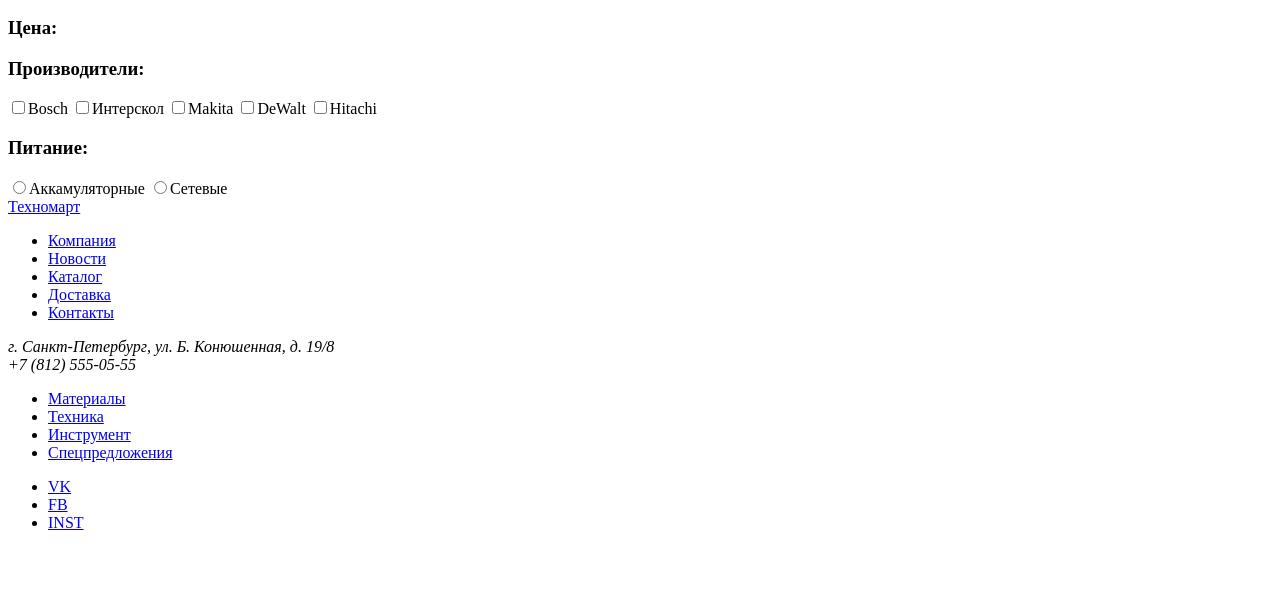
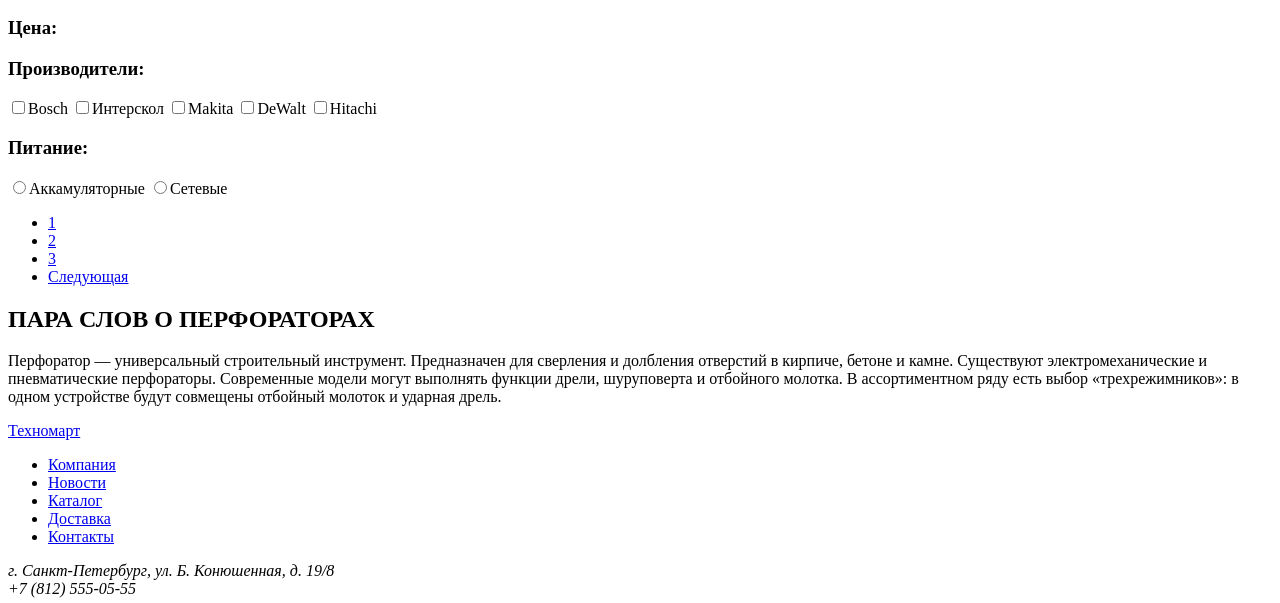
Before and after one commit to karachev/Technomart, a plain HTML site: page catalog.html in a window 1280 px wide. Shown: the part 622-1225 px from the top of the page. Before the commit the page ends 1170 px from the top, so only its background shows below. Drawn offline with Linux system fonts and the light colour scheme.

Commit message:
0.1.6
Add services and paginator in catalog

```diff
--- a/catalog.html
+++ b/catalog.html
@@ -100,7 +100,18 @@
 				</form>
   		</article>
 
-
+  		<div class="paginator">
+  			<ul>
+  				<li><a href="#">1</a></li>
+  				<li><a href="#">2</a></li>
+  				<li><a href="#">3</a></li>
+  				<li><a href="#">Следующая</a></li>
+  			</ul>
+  		</div>
+  		<section class="service-catalog">
+  			<h2>ПАРА СЛОВ О ПЕРФОРАТОРАХ</h2>
+  			<p>Перфоратор — универсальный строительный инструмент. Предназначен для сверления и долбления отверстий в кирпиче, бетоне и камне. Существуют электромеханические и пневматические перфораторы. Современные модели могут выполнять функции дрели, шуруповерта и отбойного молотка. В ассортиментном ряду есть выбор «трехрежимников»: в одном устройстве будут совмещены отбойный молоток и ударная дрель.</p>
+  		</section>
   	</main>
   	<footer>
 	  	<div class="footer-top">
```
